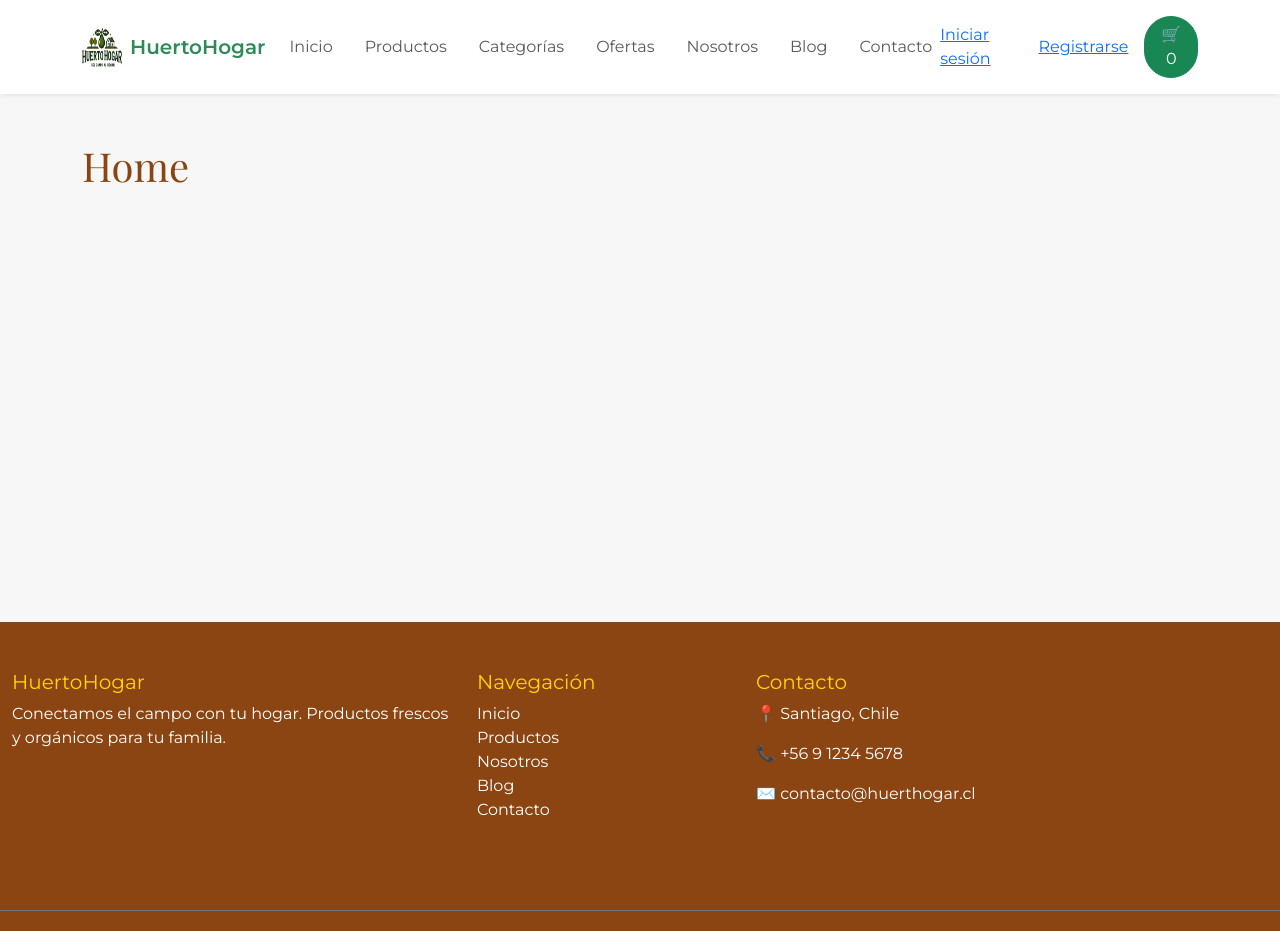
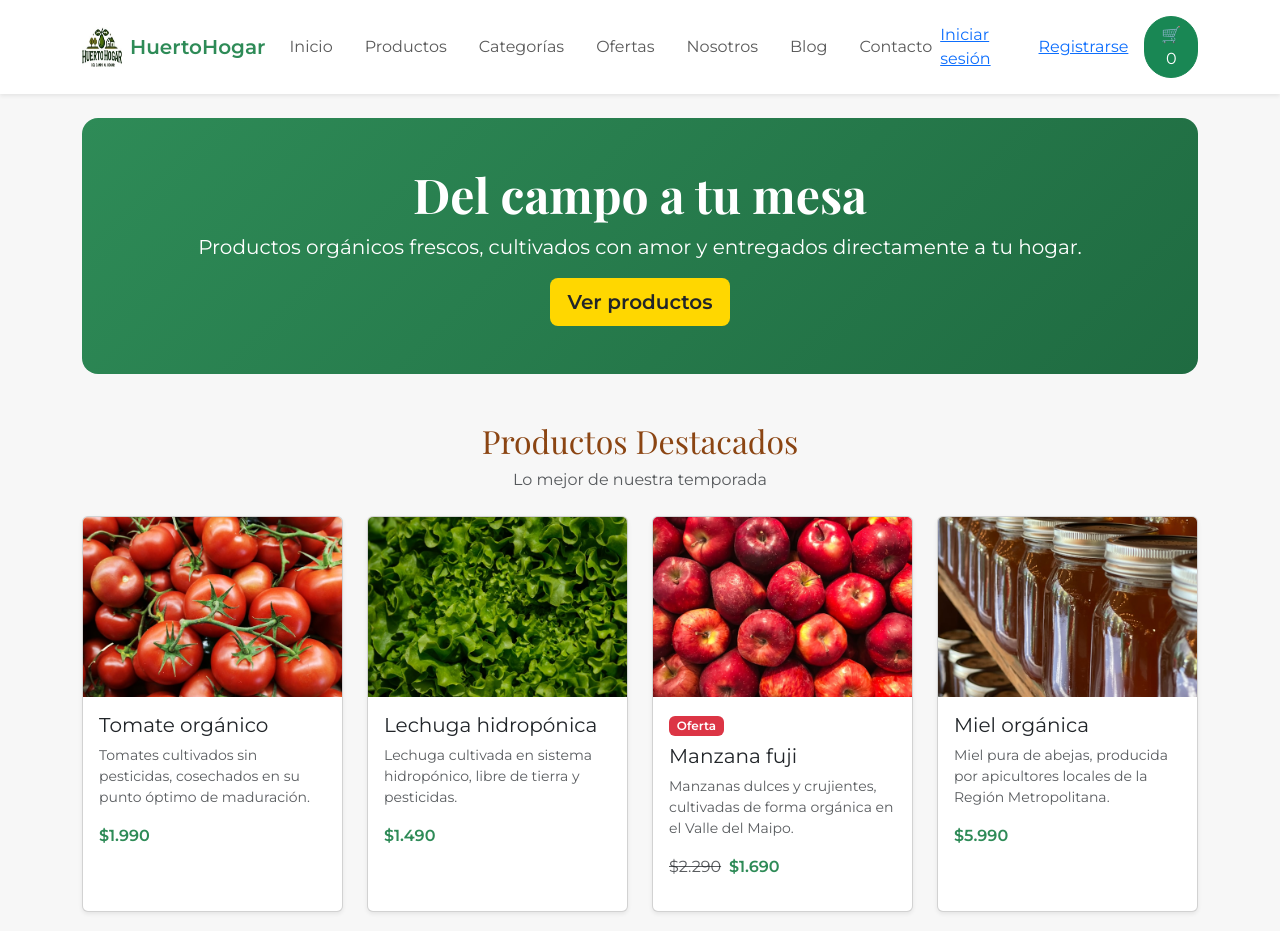
Before and after one commit to osotrvp/huerto-online-react, a React (Vite) app: page / in a window 1280 px wide. Shown: the top 931 px of the page. Built offline with nearby package versions, Linux system fonts and the light colour scheme; the HTML template or start-up script is replaced by a standard one.

Commit message:
feat: Home con hero y productos destacados dinamicos

```diff
--- /dev/null
+++ b/src/components/CardProducto.jsx
@@ -0,0 +1,28 @@
+import { Link } from "react-router-dom";
+
+function CardProducto({ producto }) {
+  const imagen = new URL(`../img/${producto.imagen}`, import.meta.url).href;
+  const precioFinal = producto.oferta ? producto.precioOferta : producto.precio;
+
+  return (
+    <div className="col">
+      <Link to={`/productos/${producto.id}`} className="card h-100 text-decoration-none text-dark shadow-sm">
+        <img src={imagen} className="card-img-top" alt={producto.nombre} style={{ height: "180px", objectFit: "cover" }} />
+        <div className="card-body">
+          {producto.oferta && <span className="badge bg-danger mb-2">Oferta</span>}
+          <h5 className="card-title">{producto.nombre}</h5>
+          <p className="card-text text-muted small">{producto.descripcion}</p>
+          {producto.oferta ? (
+            <p>
+              <span className="text-decoration-line-through text-muted me-2">${producto.precio.toLocaleString("es-CL")}</span>
+              <span className="fw-bold" style={{ color: "var(--color-verde)" }}>${precioFinal.toLocaleString("es-CL")}</span>
+            </p>
+          ) : (
+            <p className="fw-bold" style={{ color: "var(--color-verde)" }}>${precioFinal.toLocaleString("es-CL")}</p>
+          )}
+        </div>
+      </Link>
+    </div>
+  );
+}
+export default CardProducto;
--- a/src/pages/Home.jsx
+++ b/src/pages/Home.jsx
@@ -1,9 +1,43 @@
+import { useEffect, useState } from "react";
+import { Link } from "react-router-dom";
 import Layout from "../components/Layout";
+import CardProducto from "../components/CardProducto";
+import { obtenerProductos } from "../services/productosData";
 
 function Home() {
+  const [destacados, setDestacados] = useState([]);
+
+  useEffect(() => {
+    const lista = obtenerProductos();
+    setDestacados(lista.filter((p) => p.destacado));
+  }, []);
+
   return (
     <Layout>
-      <div className="container py-5"><h1>Home</h1></div>
+      <div className="container py-4">
+        <div className="rounded-4 p-5 text-center text-white mb-5" style={{ background: "linear-gradient(135deg, #2E8B57, #1f6b41)" }}>
+          <h1 className="text-white display-5 fw-bold">Del campo a tu mesa</h1>
+          <p className="lead">Productos orgánicos frescos, cultivados con amor y entregados directamente a tu hogar.</p>
+          <Link to="/productos" className="btn btn-lg fw-bold" style={{ backgroundColor: "var(--color-amarillo)" }}>
+            Ver productos
+          </Link>
+        </div>
+
+        <div className="text-center mb-4">
+          <h2>Productos Destacados</h2>
+          <p className="text-muted">Lo mejor de nuestra temporada</p>
+        </div>
+        <div className="row row-cols-1 row-cols-sm-2 row-cols-lg-4 g-4 mb-4">
+          {destacados.map((producto) => (
+            <CardProducto key={producto.id} producto={producto} />
+          ))}
+        </div>
+        <div className="text-center">
+          <Link to="/productos" className="fw-bold text-decoration-none" style={{ color: "var(--color-verde)" }}>
+            Ver todos los productos
+          </Link>
+        </div>
+      </div>
     </Layout>
   );
 }
```
